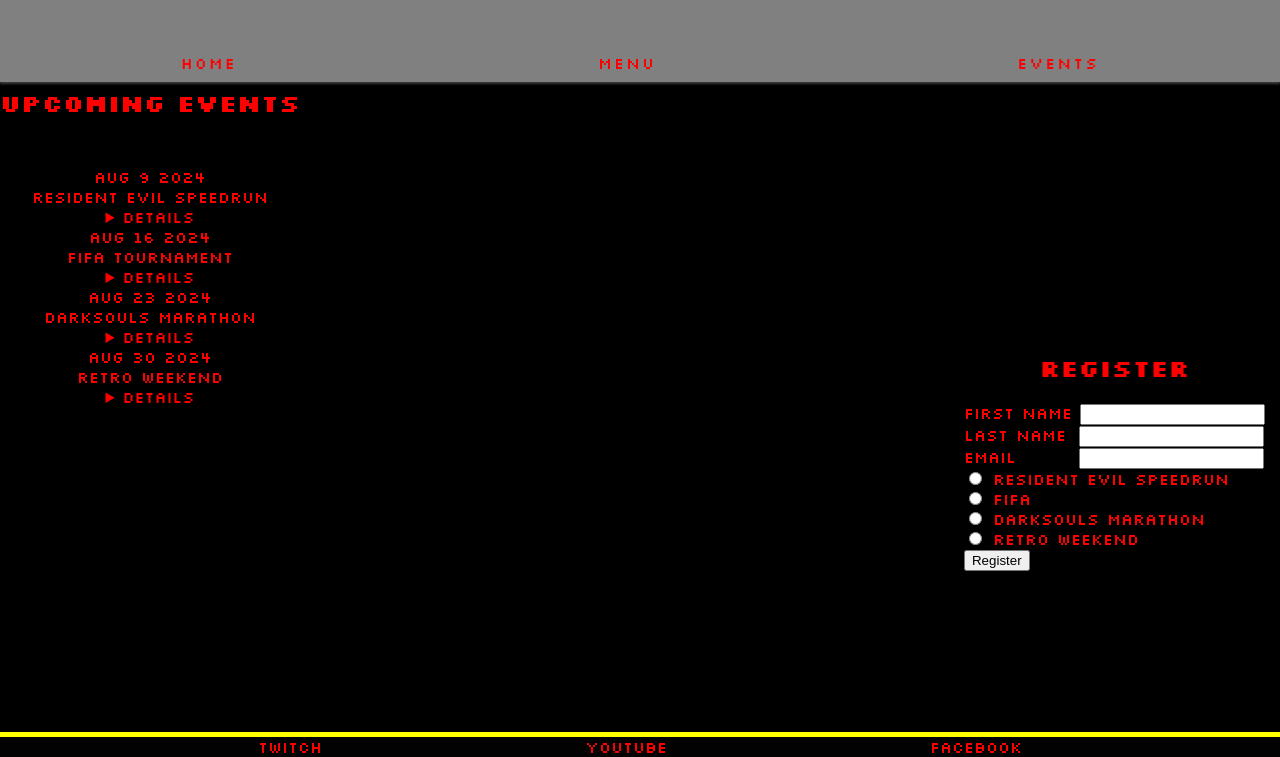
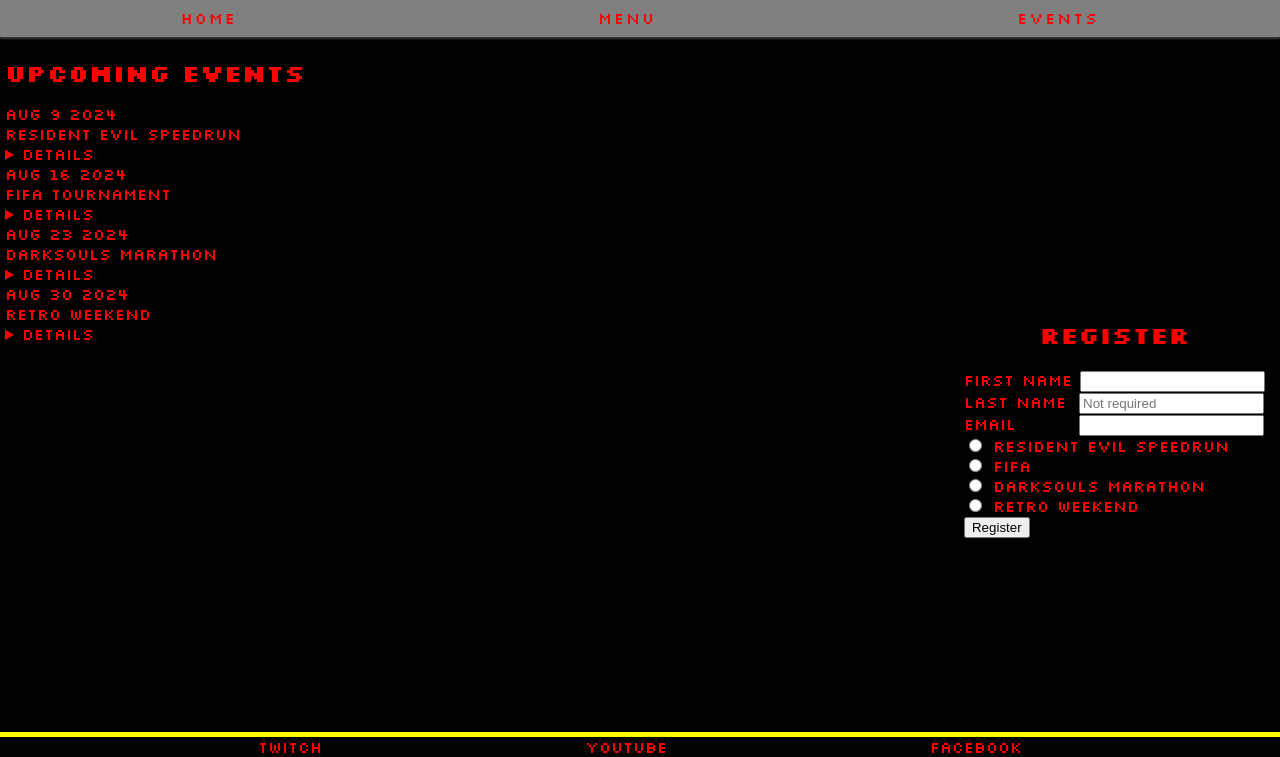
Before and after one commit to Tamas-Gavlider/The-Hunger-Gamers, a plain HTML site: page events.html in a window 1280 px wide. Shown: the part 43-800 px from the top of the page. Drawn offline with Linux system fonts and the light colour scheme.

Commit message:
Add placeholder to last-name input on events html / add style to index/menu/events html on screen 576px and up

```diff
--- a/assets/css/style.css
+++ b/assets/css/style.css
@@ -7,10 +7,10 @@ body {
     margin: 0;
     padding: 0;
     box-sizing: border-box;
-    display:flex;
+    display: flex;
     flex-direction: column;
-    font-family: 'Silkscreen',sans-serif;
-    color:red;
+    font-family: 'Silkscreen', sans-serif;
+    color: red;
 }
 
 header {
@@ -42,7 +42,7 @@ header {
 #title {
     text-align: center;
     margin-top: 0;
-    height:70px;
+    height: 70px;
 
 }
 
@@ -59,7 +59,7 @@ header {
 }
 
 a {
-    color:red;
+    color: red;
     text-decoration: none;
 }
 
@@ -95,7 +95,7 @@ a {
 /* p on index.html */
 
 #intro {
-    display:flex;
+    display: flex;
     flex-wrap: wrap;
     flex-direction: column;
     align-items: center;
@@ -104,7 +104,7 @@ a {
 }
 
 .intro-bold {
-    color:yellow;
+    color: yellow;
     font-size: 150%;
 }
 
@@ -125,13 +125,13 @@ a {
 /* About us and intro section on index.html*/
 
 #about-us {
-    display:flex;
+    display: flex;
     flex-direction: column;
     flex-wrap: wrap;
 }
 
 #about-us p {
-    color:yellow;
+    color: yellow;
     font-size: small;
 
 }
@@ -149,7 +149,8 @@ a {
     text-align: center;
 }
 
-#reason-food h3, #reason-time-travel h3 {
+#reason-food h3,
+#reason-time-travel h3 {
     margin-left: 12%;
 
 }
@@ -184,7 +185,7 @@ a {
 }
 
 #email-contact {
-    color:red;
+    color: red;
 }
 
 /*BG img for events html*/
@@ -210,12 +211,12 @@ a {
     align-content: center;
     text-align: center;
     position: absolute;
-    bottom:200px;
+    bottom: 200px;
 
 }
 
 #events-h2 {
-    height:40px;
+    height: 40px;
     margin-top: 0;
 }
 
@@ -230,10 +231,10 @@ details:hover {
 /* Registration form */
 
 #reg-form {
-    right:15px;
+    right: 15px;
     align-self: center;
     position: absolute;
-    top:460px;
+    top: 460px;
 }
 
 #register {
@@ -277,7 +278,7 @@ details:hover {
 #reg-title {
     text-align: center;
     display: flex;
-    height:0px;
+    height: 0px;
     margin-top: 0px;
     padding-bottom: 50px;
 }
@@ -301,7 +302,7 @@ details:hover {
     flex-direction: column;
     flex-wrap: wrap;
     margin-top: 150px;
-    color:yellow;
+    color: yellow;
     text-align: center;
 }
 
@@ -313,7 +314,7 @@ details:hover {
 }
 
 #menu-food {
-    display:flex;
+    display: flex;
     flex-wrap: wrap;
     flex-direction: row;
     justify-content: space-evenly;
@@ -321,7 +322,7 @@ details:hover {
 
 }
 
-#menu-food div{
+#menu-food div {
     min-width: 280px;
 }
 
@@ -332,7 +333,7 @@ details:hover {
 
 #menu-food ul {
     list-style-type: none;
-    border:5px solid yellow;
+    border: 5px solid yellow;
     text-align: center;
     padding: 5px 15px;
     margin-top: 0;
@@ -341,7 +342,7 @@ details:hover {
 }
 
 .menu {
-    background-color: rgb(6, 6, 6,0.7) ;
+    background-color: rgb(6, 6, 6, 0.7);
 
 }
 
@@ -349,13 +350,13 @@ details:hover {
 /* Style for Social Network */
 
 #social-network {
-    display:flex;
+    display: flex;
     flex-direction: row;
     flex-wrap: wrap;
     justify-content: space-evenly;
     list-style-type: none;
     bottom: 0px;
-    gap:5px;
+    gap: 5px;
     position: fixed;
     width: 100%;
     background-color: rgb(2, 2, 2);
@@ -370,18 +371,64 @@ details:hover {
 
 /* Media query: large or landscape phones (576px and up)*/
 
-@media screen and (min-width:576px){
+@media screen and (min-width:576px) {
+
+    /* Adjust the reg-form and event details on events html */
     #events {
         top: 60px;
         z-index: 2;
         position: relative;
-        top:30px;
+        top: 30px;
 
     }
 
     #reg-form {
         height: 400px;
-        top: 450px;
-        bottom:100px;
+        top: 385px;
+        bottom: 100px;
     }
+
+    #events {
+        position: relative;
+        top: 0;
+        text-align: left;
+        margin-left: 5px;
     }
+
+    #event-details {
+        position: relative;
+        text-align: left;
+        bottom: 33px;
+    }
+
+    submit {
+        color: red;
+    }
+
+    /* Adjust the Header and Nav link */
+
+    nav {
+        position: relative;
+        bottom: 45px;
+    }
+
+    header {
+        height: 80px;
+    }
+
+    #index-main {
+        margin-top: 30px;
+    }
+
+    /*Adjust the menu on menu html*/
+
+    #main-menu {
+        margin-top: 82px;
+    }
+
+    #menu-food {
+        flex-direction: column;
+    }
+
+
+}
--- a/events.html
+++ b/events.html
@@ -81,13 +81,13 @@
         </section>
         <!-- Registration form -->
         <section id="register">
-            <form action="registration.html" method="get" id="reg-form">
+            <form action="registration.html" id="reg-form">
                 <h2>Register</h2>
                 <label for="first-name">First Name</label>
                 <input type="text" id="first-name" required>
                 <br>
                 <label for="last-name">Last Name</label>
-                <input type="text" id="last-name">
+                <input type="text" id="last-name" placeholder="Not required">
                 <br>
                 <label for="email">Email</label>
                 <input type="email" id="email" required>
```
Also changed, not shown: 1 other file. Lines whose indentation alone changed are shown as unchanged.
